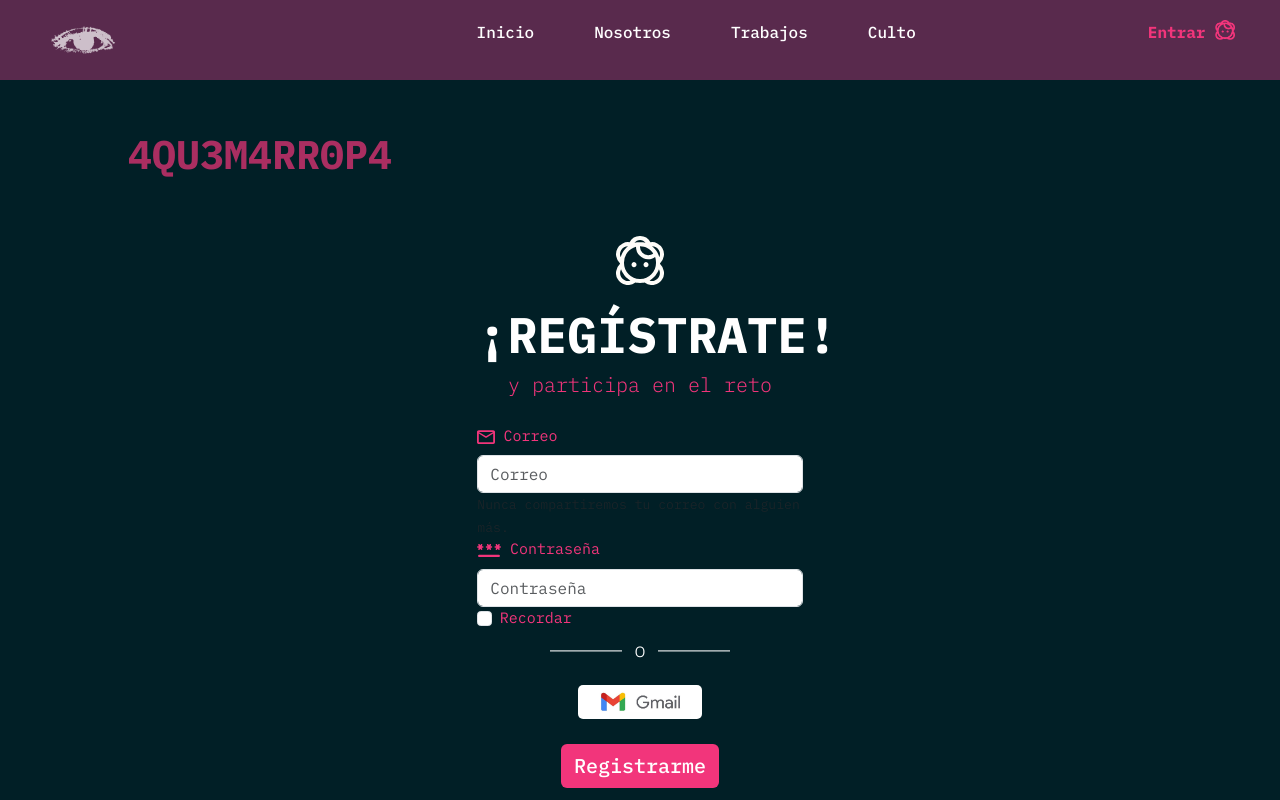
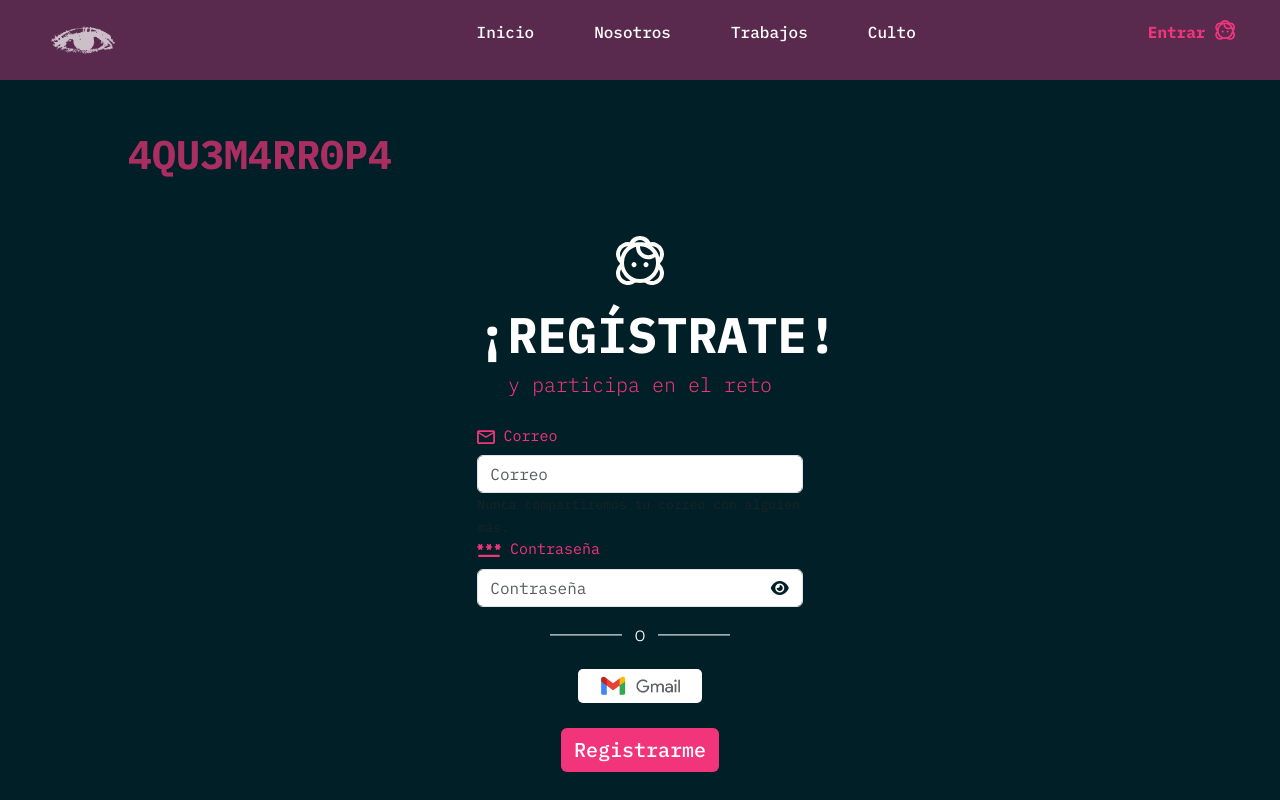
Before and after one commit to EGO58/aquemarropa, a React (Create React App) app: page /perfil in a window 1280 px wide. Shown: the top 800 px of the page. Built offline with nearby package versions, Linux system fonts and the light colour scheme.

Commit message:
mas mas detallitos

```diff
--- a/package.json
+++ b/package.json
@@ -3,6 +3,7 @@
   "version": "0.1.0",
   "private": true,
   "dependencies": {
+    "@fortawesome/fontawesome-free": "^6.5.2",
     "@fortawesome/free-brands-svg-icons": "^6.5.1",
     "@fortawesome/react-fontawesome": "^0.2.0",
     "@testing-library/jest-dom": "^5.17.0",
--- a/src/componentes/Estilo-Registro.css
+++ b/src/componentes/Estilo-Registro.css
@@ -48,7 +48,7 @@
     font-size: 20px;
     color: #fff;
     text-align: center;
-    padding-top: 5px;
+    padding-top: 15px;
     padding-bottom: 15px;
 }
 
@@ -102,3 +102,19 @@
     height: auto;
     margin-bottom: 25px;
 }
+
+.password-container {
+    display: flex;
+    align-items: center;
+}
+
+.eye-button {
+    margin-left: -45px; /* Ajusta el valor según sea necesario */
+    z-index: 2;
+    background: none;
+    border: none;
+}
+
+.eye-button i {
+    color: #011F26; /* Color rosado oscuro */
+}
--- a/src/componentes/Registro.js
+++ b/src/componentes/Registro.js
@@ -11,12 +11,15 @@ import IconoContrasena from '../assets/icono-contrasena.svg';
 import Correo from '../assets/logo-gmail-registro.jpg';
 import conexiones from '../config';
 import { getAuth, signInWithEmailAndPassword } from "firebase/auth";
+import '@fortawesome/fontawesome-free/css/all.min.css';
+
 
 
 function Registro() {
 
     const [email, setEmail] = useState('');
     const [password, setPassword] = useState('');
+    const [showPassword, setShowPassword] = useState(false);
 
     const handleLogin = async (e) => {
         e.preventDefault();
@@ -28,6 +31,10 @@ function Registro() {
           alert(error.message);
         }
       };
+
+      const togglePasswordVisibility = () => { // Nueva línea
+        setShowPassword(!showPassword); // Nueva línea
+    };
 
 
 
@@ -82,12 +89,19 @@ function Registro() {
                         <img src={IconoContrasena} alt="Icono Contrasena" className="icono-registro" /> Contraseña
                     </Form.Label>
 
-                    <Form.Control type="password" value={password} placeholder="Contraseña" onChange={(e) => setPassword(e.target.value)} />
+                    <div className="password-container">
+                        <Form.Control
+                            type={showPassword ? "text" : "password"}
+                            value={password}
+                            placeholder="Contraseña"
+                            onChange={(e) => setPassword(e.target.value)}
+                        />
+                        <Button variant="link" onClick={togglePasswordVisibility} className="eye-button">
+                            <i className={showPassword ? "fas fa-eye-slash" : "fas fa-eye"}></i>
+                        </Button>
+                    </div>
                 </Form.Group>
 
-                <Form.Group className="forms" controlId="formBasicCheckbox">
-                    <Form.Check type="checkbox" label="Recordar" />
-                </Form.Group>
 
                 <h4>
                     ——————  o  ——————
```
Also changed, not shown: 1 other file (tests, documents, lock files or other folders).
